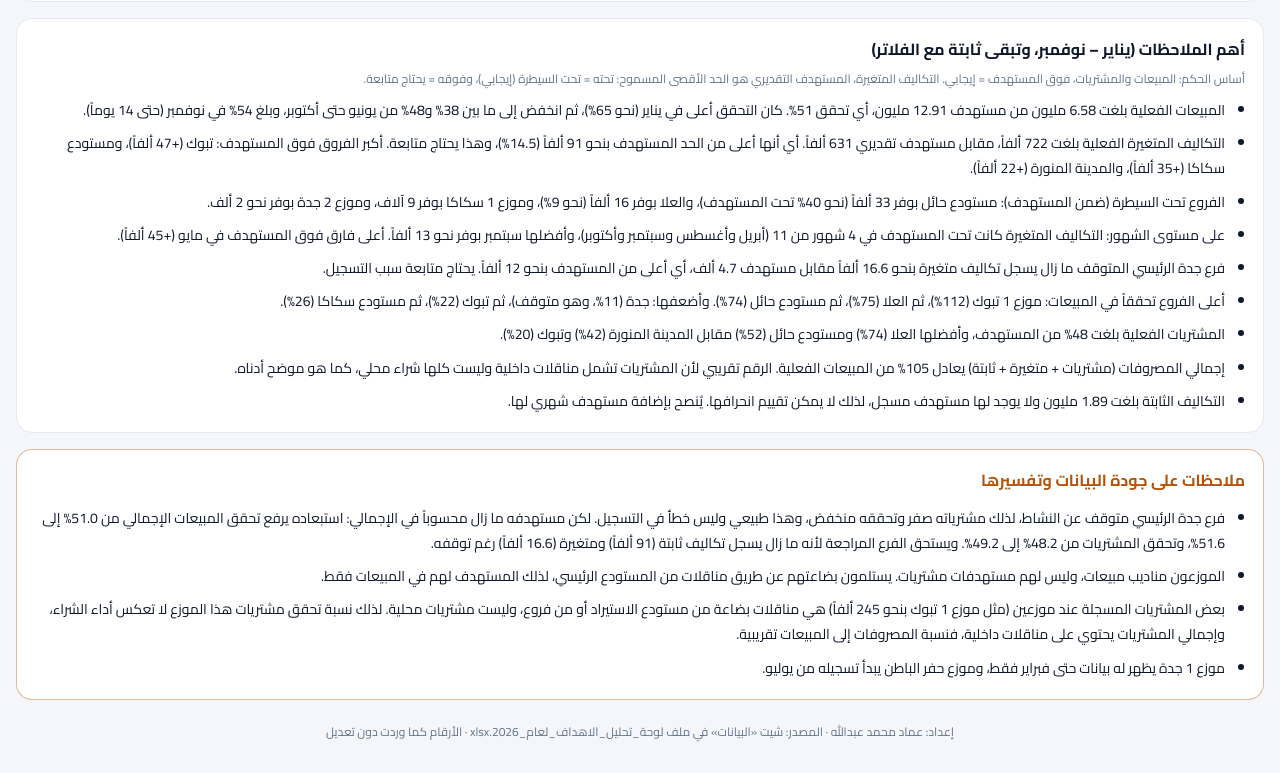
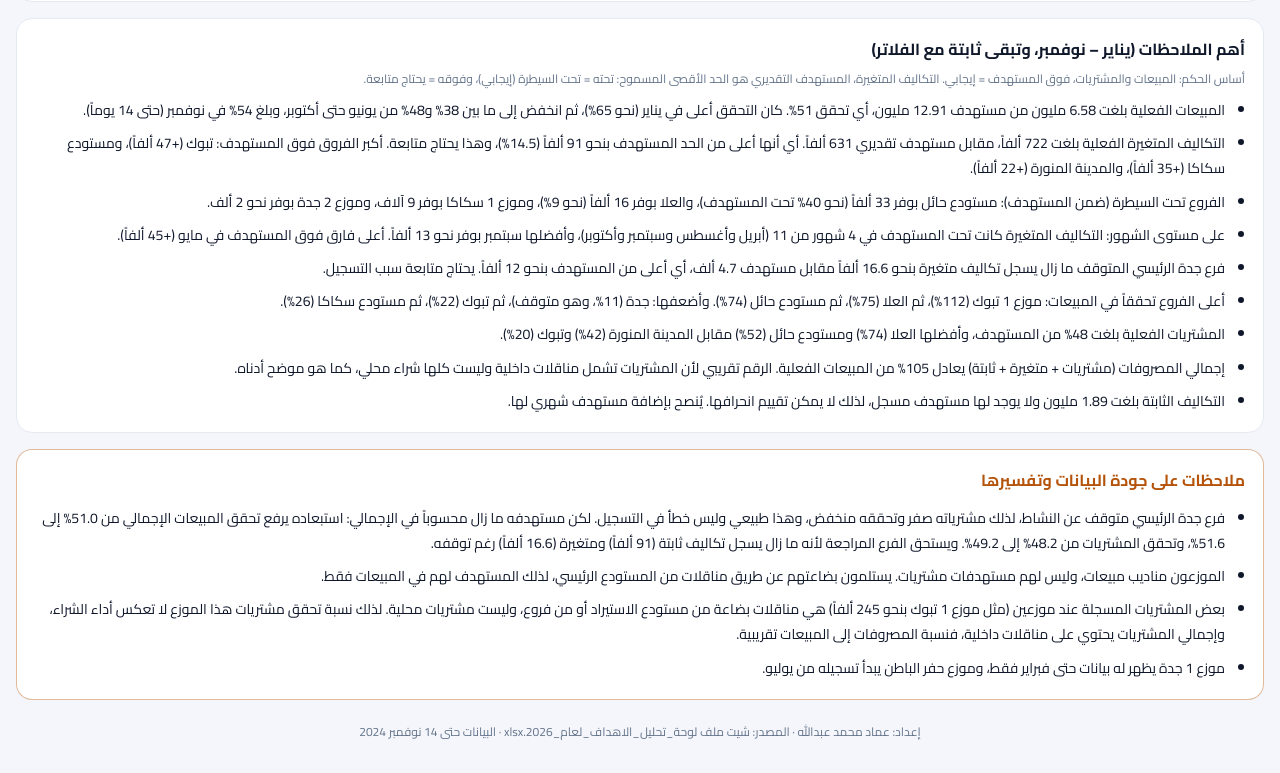
Before and after one commit to medshow1fdc9-afk/Faydco-Analysis, a plain HTML site: page index.html in a window 1280 px wide. Shown: the part 2407-3180 px from the top of the page. Drawn offline with nearby package versions, Linux system fonts and the light colour scheme.

Commit message:
Modify footer information in index.html
Updated footer content to reflect new data source and date.

```diff
--- a/index.html
+++ b/index.html
@@ -134,7 +134,7 @@ footer{color:var(--muted);font-size:12px;text-align:center;padding-top:6px}
   </ul>
 </section>
 
-<footer>إعداد: عماد محمد عبدالله · المصدر: شيت «البيانات» في ملف لوحة_تحليل_الاهداف_لعام_2026.xlsx · الأرقام كما وردت دون تعديل</footer>
+<footer>إعداد: عماد محمد عبدالله · المصدر: شيت ملف لوحة_تحليل_الاهداف_لعام_2026.xlsx · البيانات حتى 14 نوفمبر 2024</footer>
 
 </div>
 
```
